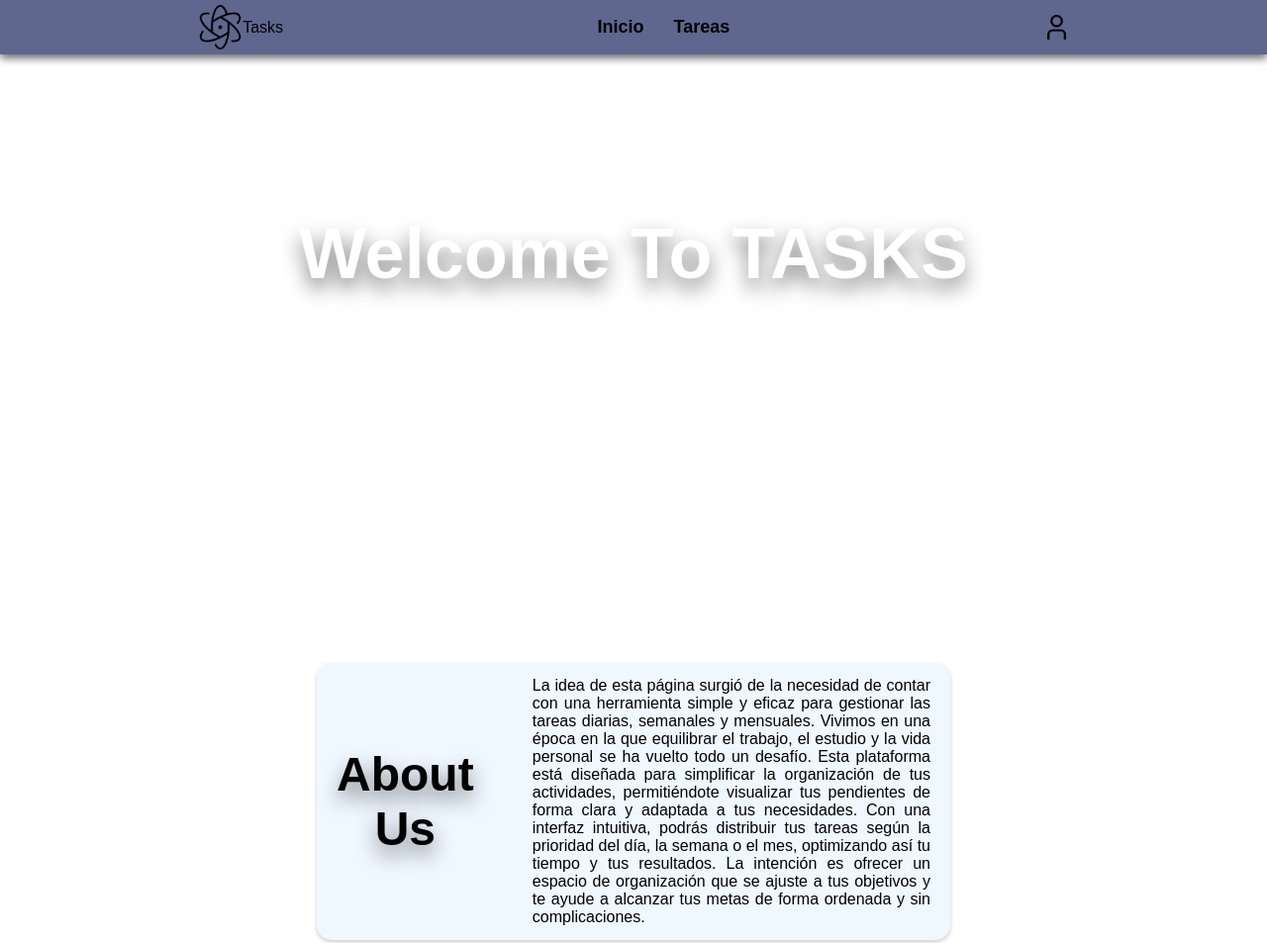
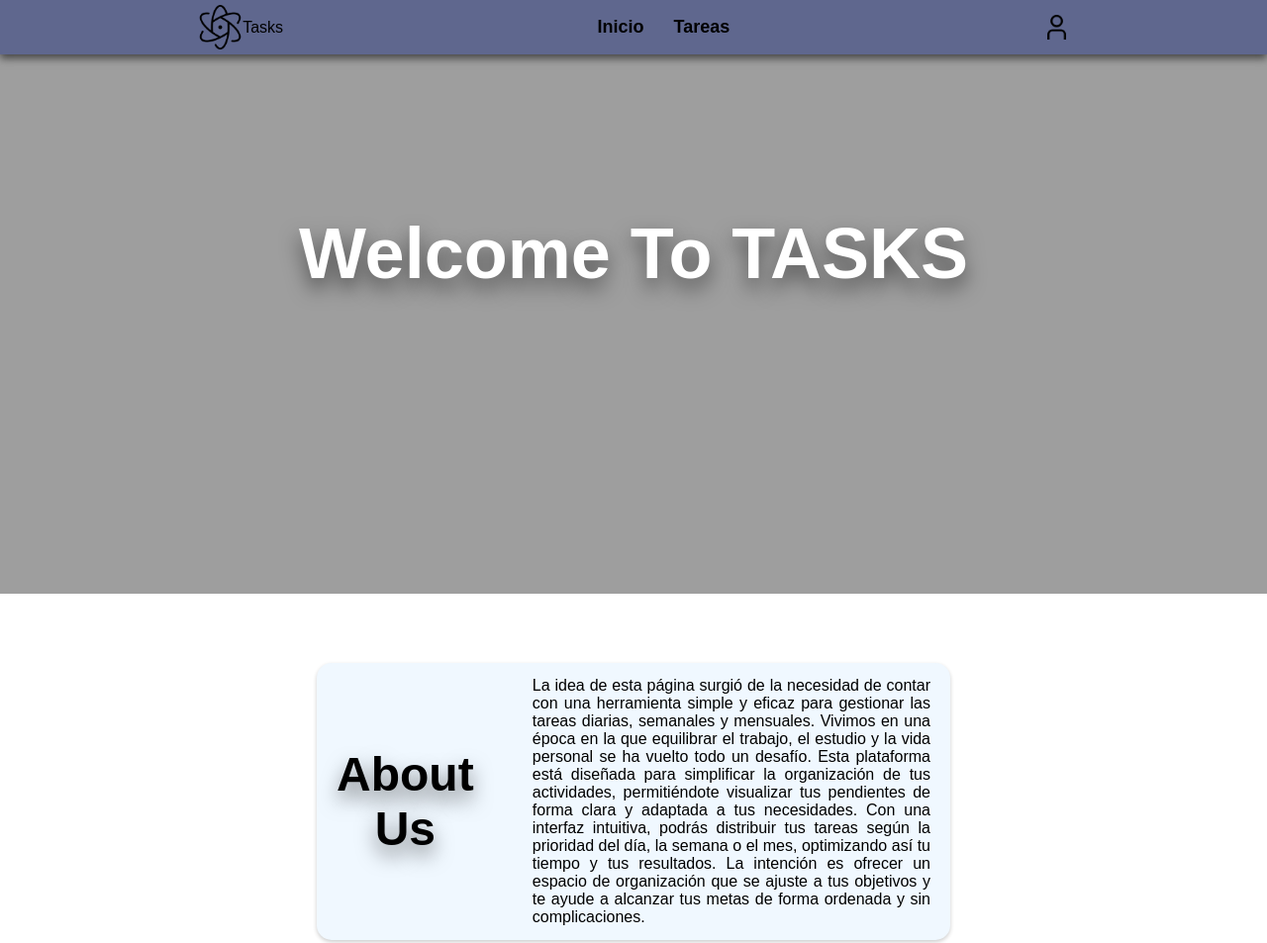
Before and after one commit to Zzsumo/ProyectoJavaScript-, a website: page index.html in a window 1280 px wide. Shown: the top 953 px of the page at 99% size. Drawn offline with Linux system fonts and the light colour scheme; the site is published under a folder, as on GitHub Pages, so addresses that start at the root find nothing.

Commit message:
banner link

```diff
--- a/scss/components/_banner.scss
+++ b/scss/components/_banner.scss
@@ -5,5 +5,5 @@
   background-attachment: fixed;
   height: 75vh;
   width: 100%;
-  background-image: url(/assets/bck.jpg);
+  background-image: url(../assets/bck.jpg);
 }
```
Also changed, not shown: css/style.css.
